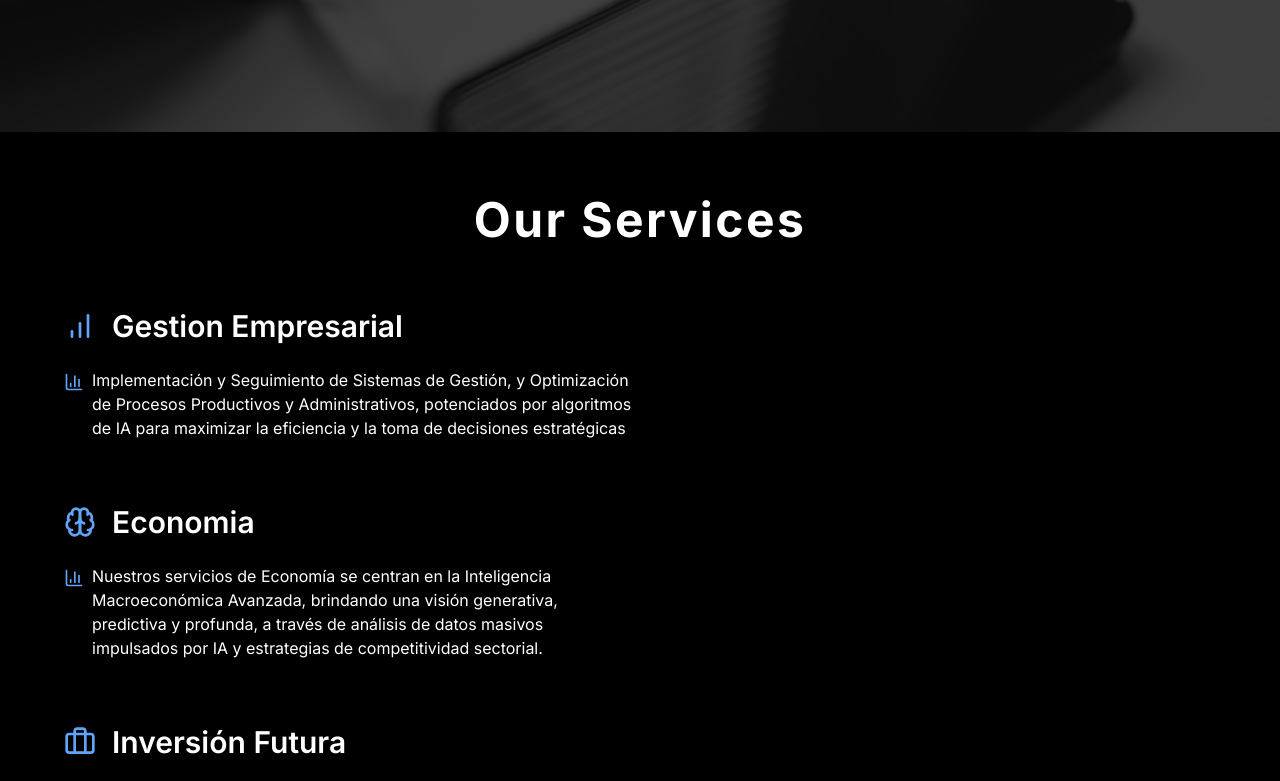
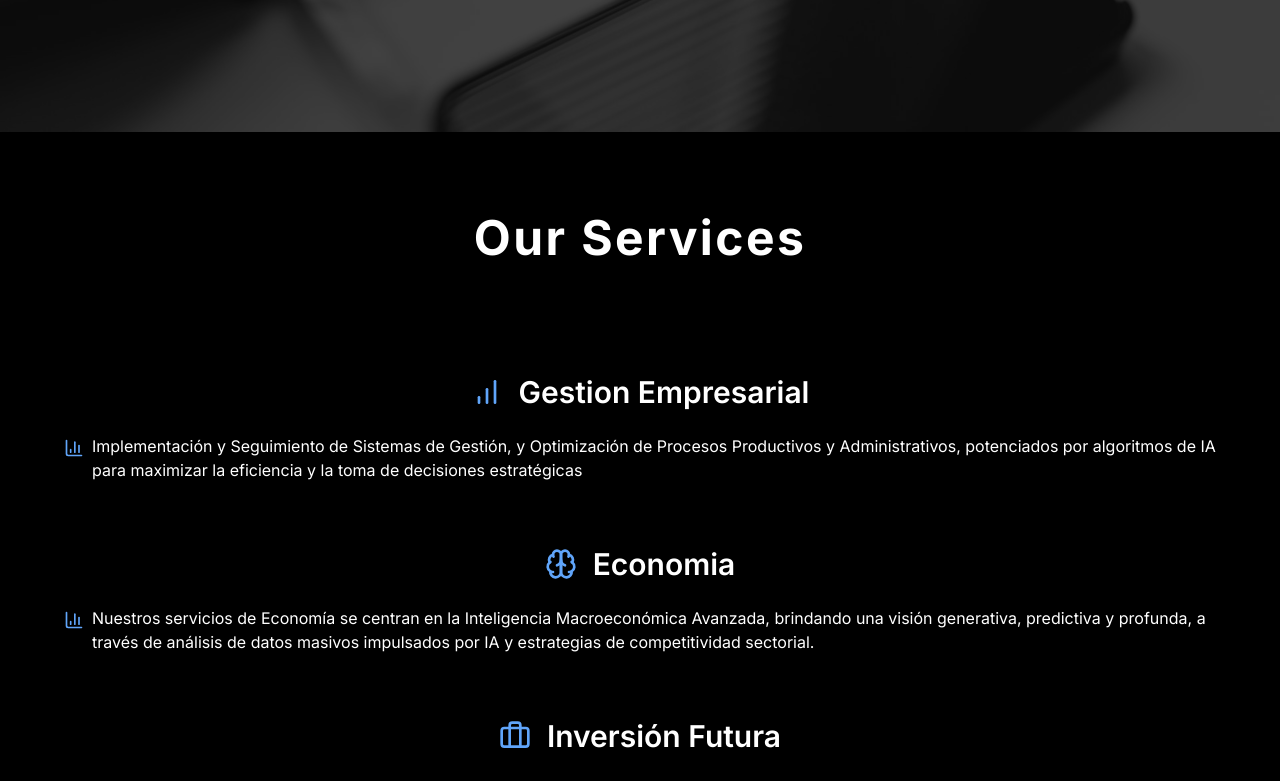
Before and after one commit to charg90/q-consultora2, a Next.js app: page / in a window 1280 px wide. Shown: the part 4540-5321 px from the top of the page. Built offline with nearby package versions, Linux system fonts and the light colour scheme.

Commit message:
fix styles

```diff
--- a/app/Components/comprehensive-services/comprehensive-services.tsx
+++ b/app/Components/comprehensive-services/comprehensive-services.tsx
@@ -63,13 +63,13 @@ export default function ComprehensiveServices() {
   return (
     <div
       ref={ref}
-      className="bg-black text-white min-h-screen w-full py-16 px-4 "
+      className="bg-black text-white min-h-screen w-full py-16 px-4 flex "
     >
       <motion.div
         variants={containerVariants}
         initial="hidden"
         animate={isInView ? "visible" : "hidden"}
-        className="max-w-6xl mx-auto space-y-16"
+        className="max-w-6xl  space-y-16 flex flex-col items-center justify-center mx-auto"
       >
         <motion.h2
           variants={itemVariants}
@@ -81,7 +81,7 @@ export default function ComprehensiveServices() {
         {services.map((service, index) => (
           <motion.div key={index} variants={itemVariants} className="space-y-6">
             <motion.div
-              className="flex s items-center space-x-4"
+              className="flex justify-center items-center space-x-4"
               initial={{ opacity: 0, x: -20 }}
               animate={isInView ? { opacity: 1, x: 0 } : { opacity: 0, x: -20 }}
               transition={{ duration: 0.6, delay: index * 0.2 }}
@@ -91,13 +91,13 @@ export default function ComprehensiveServices() {
                 {service.title}
               </h3>
             </motion.div>
-            <ul className="grid grid-cols-1 md:grid-cols-2 gap-4">
+            <ul className="">
               {service.items.map((item, itemIndex) => (
                 <motion.li
                   key={itemIndex}
                   variants={itemVariants}
                   custom={itemIndex}
-                  className="flex items-start space-x-2"
+                  className="flex items-start  space-x-2"
                 >
                   <motion.div
                     className="mt-1"
```
